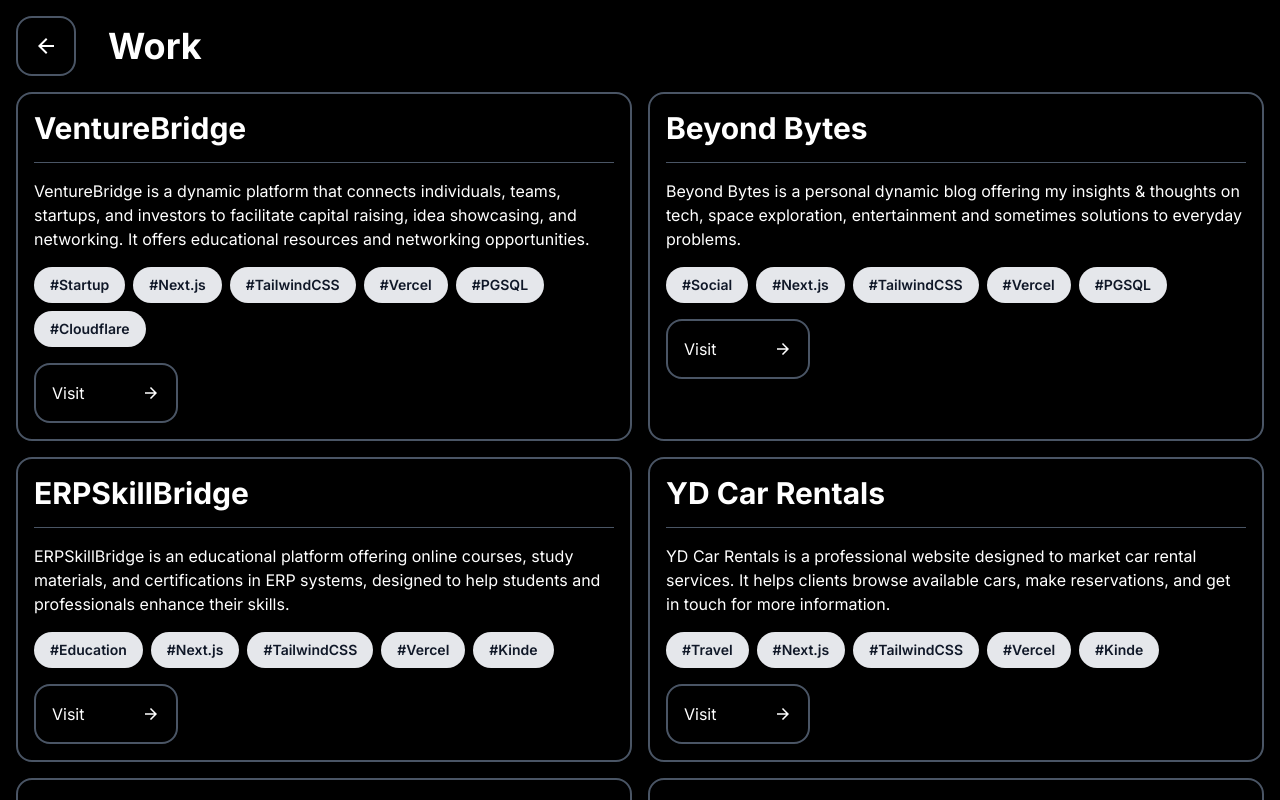
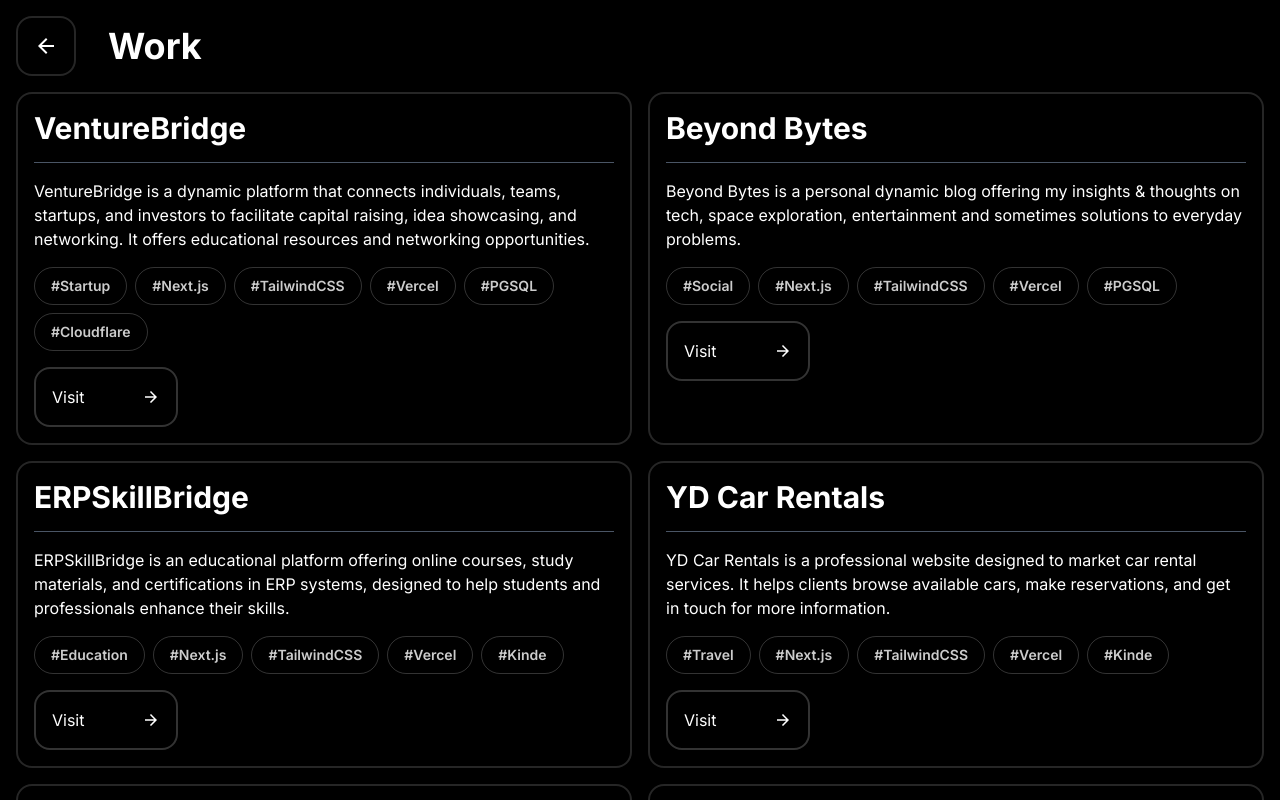
Before and after one commit to manjeetshinde/manjeetshinde.github.io, a Next.js app: page /work in a window 1280 px wide. Shown: the top 800 px of the page. Built offline with nearby package versions, Linux system fonts and the light colour scheme.

Commit message:
Refactor: Enhance styles for ProjectCard, Card, Navigation, PageLink, and SocialIcons components for improved aesthetics and user interaction

```diff
--- a/src/app/work/ProjectCard.tsx
+++ b/src/app/work/ProjectCard.tsx
@@ -36,7 +36,7 @@
             {tags.map((tag, index) => (
               <li
                 key={index}
-                className="rounded-full bg-gray-200 px-4 py-2 text-sm font-semibold text-gray-900"
+                className="rounded-full border border-white/20 bg-transparent px-4 py-2 text-sm font-semibold text-white/80 transition-all duration-300 hover:border-white/40 focus:border-white/40 backdrop-blur-md"
               >
                 #{tag}
               </li>
@@ -46,7 +46,7 @@
             <Link
               href={href || "#"}
               target="_blank"
-              className="flex w-36 items-center justify-between gap-4 rounded-2xl border-2 border-gray-600 px-4 py-4"
+              className="flex w-36 items-center justify-between gap-4 rounded-2xl border-2 border-white/20 px-4 py-4 transition-all duration-300 bg-transparent text-white hover:border-white/40 hover:shadow-[0_0_0_2px_rgba(255,255,255,0.10)] hover:scale-[1.03] focus:border-white/40 focus:shadow-[0_0_0_2px_rgba(255,255,255,0.10)] focus:scale-[1.03] backdrop-blur-md"
             >
               Visit <MdArrowForward size={18} />
             </Link>
--- a/src/components/Animations/AuroraBlobBackground.tsx
+++ b/src/components/Animations/AuroraBlobBackground.tsx
@@ -13,12 +13,21 @@
       preserveAspectRatio="xMidYMid slice"
     >
       <defs>
-        <linearGradient id="auroraGradient" x1="0" y1="0" x2="1" y2="1">
-          <stop offset="0%" stopColor="#a1c4fd" />
-          <stop offset="100%" stopColor="#fbc2eb" />
-        </linearGradient>
+        <radialGradient
+          id="auroraGradient"
+          cx="50%"
+          cy="50%"
+          r="80%"
+          fx="60%"
+          fy="40%"
+        >
+          <stop offset="0%" stopColor="#fff1f9" />
+          <stop offset="40%" stopColor="#a1c4fd" />
+          <stop offset="80%" stopColor="#fbc2eb" />
+          <stop offset="100%" stopColor="#ec4899" />
+        </radialGradient>
         <filter id="blur" x="-20%" y="-20%" width="140%" height="140%">
-          <feGaussianBlur stdDeviation="60" />
+          <feGaussianBlur stdDeviation="80" />
         </filter>
       </defs>
       <g>
@@ -29,7 +38,7 @@
 }
 
 function AnimatedBlob() {
-  // Much larger, more rounded, morphing, blurred blob
+  // More fluid, faster, multi-color morphing blurred blob
   return (
     <>
       <path
@@ -40,15 +49,15 @@
       >
         <animate
           attributeName="d"
-          dur="12s"
+          dur="6s"
           repeatCount="indefinite"
           values="M960,400 Q1200,250 1440,400 Q1600,540 1440,680 Q1200,830 960,680 Q720,540 960,400Z;
-                  M960,420 Q1180,320 1400,420 Q1520,540 1400,660 Q1180,760 960,660 Q740,540 960,420Z;
+                  M960,500 Q1100,200 1500,400 Q1700,600 1400,800 Q1200,900 900,700 Q700,600 960,500Z;
                   M960,400 Q1200,250 1440,400 Q1600,540 1440,680 Q1200,830 960,680 Q720,540 960,400Z"
         />
         <animate
           attributeName="opacity"
-          dur="12s"
+          dur="6s"
           repeatCount="indefinite"
           values="0.5;0.7;0.5"
         />
--- a/src/components/Card.tsx
+++ b/src/components/Card.tsx
@@ -10,7 +10,8 @@
   return (
     <section
       className={twMerge(
-        "flex flex-col gap-4 rounded-2xl border-2 border-gray-600 p-4 transition-shadow duration-300 hover:shadow-[0_0_24px_4px_rgba(99,102,241,0.25)] focus-within:shadow-[0_0_24px_4px_rgba(99,102,241,0.25)] bg-black/60 backdrop-blur-md",
+        // Subtle, always-present semi-transparent border for glass effect
+        "flex flex-col gap-4 rounded-2xl border-2 border-white/15 p-4 transition-all duration-300 bg-black/60 backdrop-blur-md hover:border-blue-200/40 focus-within:border-blue-200/40 hover:shadow-[0_0_0_4px_rgba(255,255,255,0.12),0_0_24px_8px_rgba(99,102,241,0.18)] focus-within:shadow-[0_0_0_4px_rgba(255,255,255,0.12),0_0_24px_8px_rgba(99,102,241,0.18)]",
         className
       )}
     >
--- a/src/components/Introduction.tsx
+++ b/src/components/Introduction.tsx
@@ -14,7 +14,7 @@
       />
       <Card className="gap-2">
         <h1 className="text-2xl font-semibold">Manjeet Shinde</h1>
-        <p>Full Stack Developer | Cloud Engineer</p>
+        <p>Developer | Founder@Procillage</p>
       </Card>
     </Card>
   );
--- a/src/components/Navigation.tsx
+++ b/src/components/Navigation.tsx
@@ -8,7 +8,10 @@
 export default function Navigation({ title }: NavigationProps) {
   return (
     <nav className="flex items-center gap-x-8">
-      <Link href="/" className="rounded-2xl border-2 border-gray-600 p-4">
+      <Link
+        href="/"
+        className="rounded-2xl border-2 border-white/15 p-4 transition-all duration-300 bg-black/60 backdrop-blur-md hover:border-blue-200/40 hover:shadow-[0_0_0_4px_rgba(255,255,255,0.12),0_0_24px_8px_rgba(99,102,241,0.18)] hover:scale-105 focus:border-blue-200/40 focus:shadow-[0_0_0_4px_rgba(255,255,255,0.12),0_0_24px_8px_rgba(99,102,241,0.18)] focus:scale-105"
+      >
         <MdArrowBack className="text-2xl" />
       </Link>
       <h1 className="text-4xl font-bold">{title}</h1>
--- a/src/components/PageLink.tsx
+++ b/src/components/PageLink.tsx
@@ -11,7 +11,7 @@
   return (
     <Link
       href={href}
-      className="flex flex-row items-center justify-between rounded-2xl border-2 border-gray-600 p-4 transition-all duration-300 hover:shadow-[0_0_16px_2px_rgba(236,72,153,0.25)] hover:scale-[1.03] focus:shadow-[0_0_16px_2px_rgba(236,72,153,0.25)] focus:scale-[1.03] bg-black/60 backdrop-blur-md"
+      className="flex flex-row items-center justify-between rounded-2xl border-2 border-white/15 p-4 transition-all duration-300 bg-black/60 backdrop-blur-md hover:border-blue-200/40 hover:shadow-[0_0_0_4px_rgba(255,255,255,0.12),0_0_24px_8px_rgba(99,102,241,0.18)] hover:scale-[1.03] focus:border-blue-200/40 focus:shadow-[0_0_0_4px_rgba(255,255,255,0.12),0_0_24px_8px_rgba(99,102,241,0.18)] focus:scale-[1.03]"
     >
       <p className="text-xl">{title}</p>
       <Icon className="text-3xl" />
--- a/src/components/SocialIcons.tsx
+++ b/src/components/SocialIcons.tsx
@@ -15,11 +15,14 @@
   name: string;
   url: string;
   icon: keyof typeof iconMap;
-  color: string;
+  color?: string; // Make color optional
 }
+
+const PINK = "#ec4899";
 
 export const SocialIcons = ({ name, url, icon, color }: SocialIconsProps) => {
   const Icon = iconMap[icon];
+  const glowColor = color || PINK;
   return (
     <Link href={url} target="_blank" title={name}>
       <div
@@ -28,8 +31,8 @@
         onMouseEnter={(e) => {
           (
             e.currentTarget as HTMLDivElement
-          ).style.boxShadow = `0 0 16px 2px ${color}55`;
-          (e.currentTarget as HTMLDivElement).style.color = color;
+          ).style.boxShadow = `0 0 16px 2px ${glowColor}55`;
+          (e.currentTarget as HTMLDivElement).style.color = glowColor;
         }}
         onMouseLeave={(e) => {
           (e.currentTarget as HTMLDivElement).style.boxShadow = "";
@@ -38,8 +41,8 @@
         onFocus={(e) => {
           (
             e.currentTarget as HTMLDivElement
-          ).style.boxShadow = `0 0 16px 2px ${color}55`;
-          (e.currentTarget as HTMLDivElement).style.color = color;
+          ).style.boxShadow = `0 0 16px 2px ${glowColor}55`;
+          (e.currentTarget as HTMLDivElement).style.color = glowColor;
         }}
         onBlur={(e) => {
           (e.currentTarget as HTMLDivElement).style.boxShadow = "";
```
